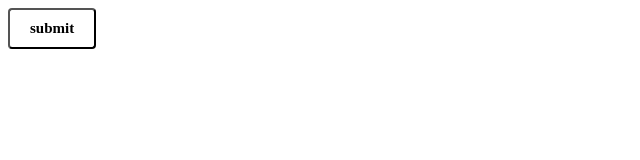
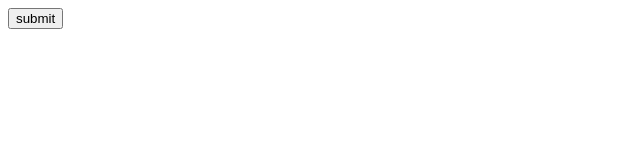
Before and after one commit to mmuthukumar19/webformlatest, a plain HTML site: page index.html in a window 1280 px wide. Shown: the whole page, without its empty margins (0-640 px from the left). Drawn offline with Linux system fonts and the light colour scheme.

Commit message:
Update index.html

```diff
--- a/index.html
+++ b/index.html
@@ -1,17 +1,6 @@
 <style>
-	.btn{
-		padding: 10px 20px;
-    border-radius: 4px;
-    font-size: 15px;
-    cursor: pointer;
-    font-weight: bold;
-    font-family: inherit;
-	}
-	input,
-select {
-	background-color: #fff;
-}
+
 </style>
 <form>
-	<input type="submit" value="submit" class="btn">
+	<input type="submit" value="submit">
 </form>
```
